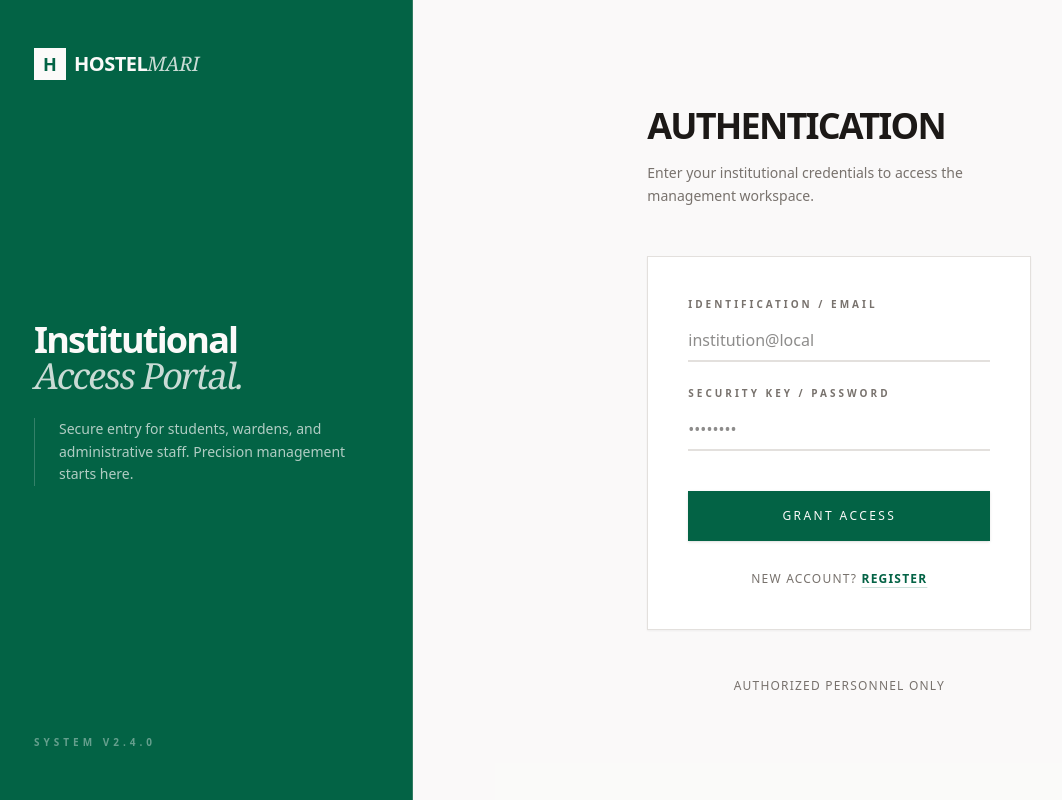
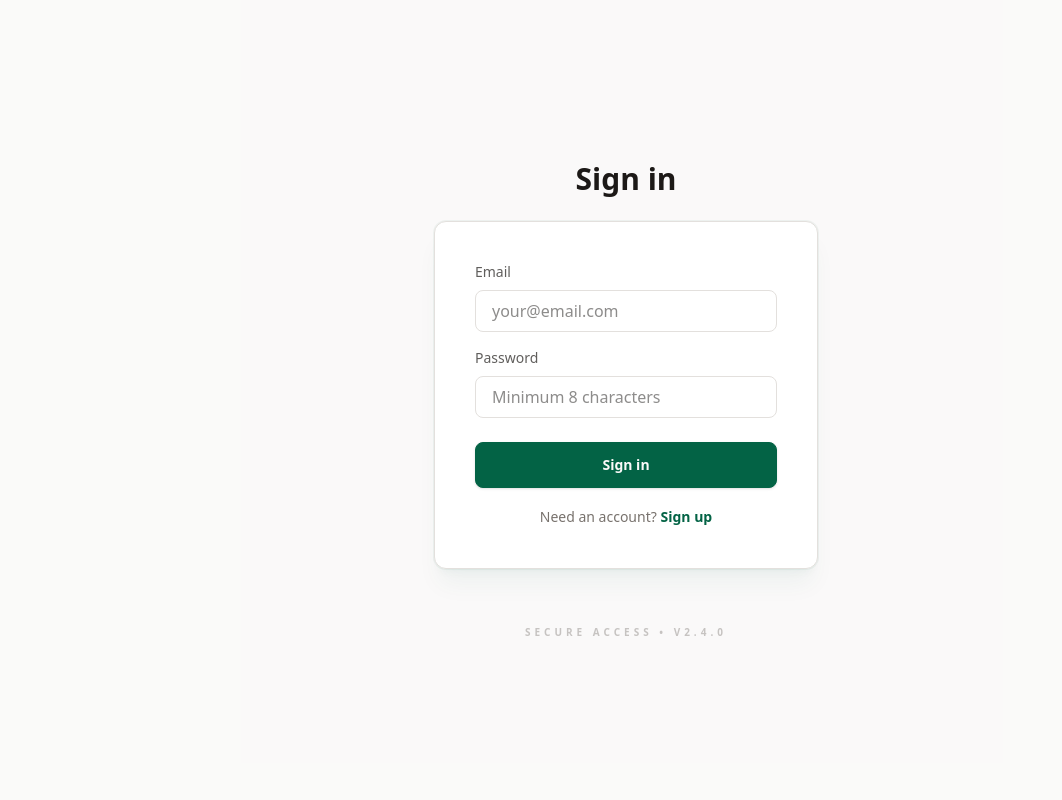
Before and after one commit to nsairekha/scrum, a Next.js app: page /login in a window 1280 px wide. Shown: the whole page, without its empty margins (14-1076 px from the left). Built offline with nearby package versions, Linux system fonts and the light colour scheme.

Commit message:
Authentication done

```diff
--- a/src/app/(auth)/login/LoginForm.tsx
+++ b/src/app/(auth)/login/LoginForm.tsx
@@ -46,11 +46,11 @@ export default function LoginForm() {
   };
 
   return (
-    <form onSubmit={handleSubmit} className="space-y-10">
-      <div className="space-y-6">
+    <form onSubmit={handleSubmit} className="space-y-6">
+      <div className="space-y-4">
         <div className="space-y-2">
-          <label className="text-[10px] font-bold uppercase tracking-[0.3em] text-muted block" htmlFor="email">
-            Identification / Email
+          <label className="text-sm font-medium text-foreground/70 block" htmlFor="email">
+            Email
           </label>
           <input
             id="email"
@@ -60,12 +60,12 @@ export default function LoginForm() {
             value={email}
             onChange={(event) => setEmail(event.target.value)}
             className="input-bespoke"
-            placeholder="institution@local"
+            placeholder="your@email.com"
           />
         </div>
         <div className="space-y-2">
-          <label className="text-[10px] font-bold uppercase tracking-[0.3em] text-muted block" htmlFor="password">
-            Security Key / Password
+          <label className="text-sm font-medium text-foreground/70 block" htmlFor="password">
+            Password
           </label>
           <input
             id="password"
@@ -75,31 +75,31 @@ export default function LoginForm() {
             value={password}
             onChange={(event) => setPassword(event.target.value)}
             className="input-bespoke"
-            placeholder="••••••••"
+            placeholder="Minimum 8 characters"
           />
         </div>
       </div>
 
       {error ? (
-        <div className="p-3 border border-red-200 bg-red-50 text-red-700 text-xs font-bold uppercase tracking-wider">
+        <div className="p-3 border border-red-200 bg-red-50 text-red-700 text-xs font-medium rounded-lg">
           {error}
         </div>
       ) : null}
 
-      <div className="space-y-6">
+      <div className="space-y-4">
         <button
           type="submit"
           disabled={isSubmitting}
-          className="btn-bespoke w-full py-4 text-xs uppercase tracking-[0.2em] shadow-sm active:translate-y-0.5"
+          className="btn-bespoke w-full py-3 text-sm font-semibold shadow-sm active:translate-y-0.5"
         >
-          {isSubmitting ? "Processing..." : "Grant Access"}
+          {isSubmitting ? "Processing..." : "Sign in"}
         </button>
 
         <div className="text-center">
-          <span className="text-xs text-muted uppercase tracking-widest">
-            New Account?{" "}
-            <Link href="/signup" className="font-bold text-primary hover:text-accent transition-colors underline underline-offset-4 decoration-primary/20 hover:decoration-primary">
-              Register
+          <span className="text-sm text-muted">
+            Need an account?{" "}
+            <Link href="/signup" className="font-semibold text-primary hover:text-accent transition-colors">
+              Sign up
             </Link>
           </span>
         </div>
--- a/src/app/(auth)/login/page.tsx
+++ b/src/app/(auth)/login/page.tsx
@@ -3,54 +3,23 @@ import Link from "next/link";
 
 export default function LoginPage() {
   return (
-    <div className="min-h-screen bg-background flex flex-col lg:flex-row">
-      {/* Branding Sidebar / Section */}
-      <div className="lg:w-1/3 bg-primary p-12 flex flex-col justify-between border-b lg:border-b-0 lg:border-r border-border/20">
-        <Link href="/" className="flex items-center gap-2">
-          <div className="h-8 w-8 bg-background flex items-center justify-center">
-            <span className="text-primary font-bold text-lg">H</span>
-          </div>
-          <span className="text-xl font-bold tracking-tight text-background uppercase">
-            Hostel<span className="italic font-serif font-light opacity-80">Mari</span>
-          </span>
-        </Link>
-        <div className="hidden lg:block space-y-6">
-          <h2 className="text-4xl font-extrabold tracking-tighter text-background leading-none">
-            Institutional <br />
-            <span className="italic font-serif font-light opacity-80">Access Portal.</span>
-          </h2>
-          <p className="text-sm text-background/70 leading-relaxed border-l border-background/20 pl-6">
-            Secure entry for students, wardens, and administrative staff. Precision management starts here.
+    <div className="min-h-screen bg-stone-50/50 flex flex-col items-center justify-center p-6 sm:p-12 relative selection:bg-primary selection:text-background">
+      <div className="w-full max-w-sm space-y-6">
+        <div className="text-center">
+          <h1 className="text-3xl font-bold text-foreground">
+            Sign in
+          </h1>
+        </div>
+
+        {/* Login Form Card */}
+        <div className="panel-elevated p-8 sm:p-10 bg-surface shadow-xl shadow-primary/5 ring-1 ring-primary/5 rounded-xl">
+          <LoginForm />
+        </div>
+
+        <div className="text-center pt-8">
+          <p className="text-[10px] font-bold uppercase tracking-[0.4em] text-muted/40">
+            Secure Access • v2.4.0
           </p>
-        </div>
-        <div className="hidden lg:block">
-          <span className="text-[10px] font-bold uppercase tracking-[0.4em] text-background/40">
-            System v2.4.0
-          </span>
-        </div>
-      </div>
-
-      {/* Main Login Area */}
-      <div className="flex-1 flex items-center justify-center p-8 sm:p-12 lg:p-24 bg-stone-50/50">
-        <div className="w-full max-w-sm space-y-12">
-          <div className="space-y-4">
-            <h1 className="text-4xl font-extrabold tracking-tighter text-foreground uppercase">
-              Authentication
-            </h1>
-            <p className="text-sm text-muted leading-relaxed">
-              Enter your institutional credentials to access the management workspace.
-            </p>
-          </div>
-
-          <div className="panel p-8 sm:p-10 bg-surface">
-            <LoginForm />
-          </div>
-
-          <div className="text-center">
-            <p className="text-xs text-muted uppercase tracking-widest">
-              Authorized Personnel Only
-            </p>
-          </div>
         </div>
       </div>
     </div>
--- a/src/app/(auth)/signup/SignupForm.tsx
+++ b/src/app/(auth)/signup/SignupForm.tsx
@@ -58,9 +58,10 @@ export default function SignupForm() {
   };
 
   return (
-    <form onSubmit={handleSubmit} className="space-y-4">
+    <form onSubmit={handleSubmit} className="space-y-6">
+      <div className="space-y-4">
         <div className="space-y-2">
-        <label className="text-sm font-medium" htmlFor="email">
+          <label className="text-sm font-medium text-foreground/70 block" htmlFor="email">
             Email
           </label>
           <input
@@ -70,12 +71,12 @@ export default function SignupForm() {
             required
             value={email}
             onChange={(event) => setEmail(event.target.value)}
-          className="h-11 w-full rounded-md border border-zinc-200 bg-white px-3 text-sm text-black outline-none focus:border-zinc-400"
+            className="input-bespoke"
             placeholder="your@email.com"
           />
         </div>
         <div className="space-y-2">
-        <label className="text-sm font-medium" htmlFor="password">
+          <label className="text-sm font-medium text-foreground/70 block" htmlFor="password">
             Password
           </label>
           <input
@@ -85,12 +86,12 @@ export default function SignupForm() {
             required
             value={password}
             onChange={(event) => setPassword(event.target.value)}
-          className="h-11 w-full rounded-md border border-zinc-200 bg-white px-3 text-sm text-black outline-none focus:border-zinc-400"
+            className="input-bespoke"
             placeholder="Minimum 8 characters"
           />
         </div>
         <div className="space-y-2">
-        <label className="text-sm font-medium" htmlFor="confirmPassword">
+          <label className="text-sm font-medium text-foreground/70 block" htmlFor="confirmPassword">
             Confirm Password
           </label>
           <input
@@ -100,23 +101,35 @@ export default function SignupForm() {
             required
             value={confirmPassword}
             onChange={(event) => setConfirmPassword(event.target.value)}
-          className="h-11 w-full rounded-md border border-zinc-200 bg-white px-3 text-sm text-black outline-none focus:border-zinc-400"
+            className="input-bespoke"
             placeholder="Confirm your password"
           />
         </div>
-      {error ? <p className="text-sm text-red-600">{error}</p> : null}
+      </div>
+
+      {error ? (
+        <div className="p-3 border border-red-200 bg-red-50 text-red-700 text-xs font-medium rounded-lg">
+          {error}
+        </div>
+      ) : null}
+
+      <div className="space-y-4">
         <button
           type="submit"
           disabled={isSubmitting}
-        className="flex h-11 w-full items-center justify-center rounded-md bg-zinc-900 text-sm font-semibold text-white transition disabled:cursor-not-allowed disabled:bg-zinc-500"
+          className="btn-bespoke w-full py-3 text-sm font-semibold shadow-sm active:translate-y-0.5"
         >
           {isSubmitting ? "Creating account..." : "Sign up"}
         </button>
-      <div className="text-center text-sm">
+
+        <div className="text-center">
+          <span className="text-sm text-muted">
             Already have an account?{" "}
-        <Link href="/login" className="font-medium text-black hover:underline">
+            <Link href="/login" className="font-semibold text-primary hover:text-accent transition-colors">
               Sign in
             </Link>
+          </span>
+        </div>
       </div>
     </form>
   );
--- a/src/app/(auth)/signup/page.tsx
+++ b/src/app/(auth)/signup/page.tsx
@@ -2,16 +2,26 @@ import SignupForm from "./SignupForm";
 
 export default function SignupPage() {
   return (
-    <div className="flex min-h-screen items-center justify-center bg-zinc-50 px-4">
-      <div className="w-full max-w-md rounded-2xl border border-zinc-200 bg-white p-8 shadow-sm">
-        <div className="space-y-2">
-          <h1 className="text-2xl font-semibold text-black">Create Account</h1>
-          <p className="text-sm text-black">
-            Sign up to access the Hostel Portal
+    <div className="min-h-screen bg-stone-50/50 flex flex-col items-center justify-center p-6 sm:p-12 relative selection:bg-primary selection:text-background">
+      <div className="w-full max-w-md space-y-6">
+        <div className="text-center">
+          <h1 className="text-3xl font-bold text-foreground">
+            Create Account
+          </h1>
+          <p className="mt-2 text-sm text-muted">
+            Join the Hostel Portal to manage your stay.
           </p>
         </div>
-        <div className="mt-6">
+
+        {/* Signup Form Card */}
+        <div className="panel-elevated p-8 sm:p-10 bg-surface shadow-xl shadow-primary/5 ring-1 ring-primary/5 rounded-xl">
           <SignupForm />
+        </div>
+
+        <div className="text-center pt-4">
+          <p className="text-[10px] font-bold uppercase tracking-[0.4em] text-muted/40">
+            Secure Enrollment • v2.4.0
+          </p>
         </div>
       </div>
     </div>
--- a/src/app/globals.css
+++ b/src/app/globals.css
@@ -57,9 +57,9 @@
 }
 
 @utility btn-bespoke {
-  @apply bg-primary text-background font-medium flex items-center justify-center transition-all duration-200 hover:bg-accent active:scale-[0.98] rounded-none px-6 py-2 border border-primary;
+  @apply bg-primary text-background font-medium flex items-center justify-center transition-all duration-200 hover:bg-accent active:scale-[0.98] rounded-lg px-6 py-2 border border-primary;
 }
 
 @utility input-bespoke {
-  @apply w-full border-b-2 border-border bg-transparent px-0 py-2 outline-none transition-all focus:border-primary;
+  @apply w-full border border-border bg-surface px-4 py-2 rounded-lg outline-none transition-all focus:border-primary focus:ring-1 focus:ring-primary/20;
 }
```
Lines whose indentation alone changed are shown as unchanged.
